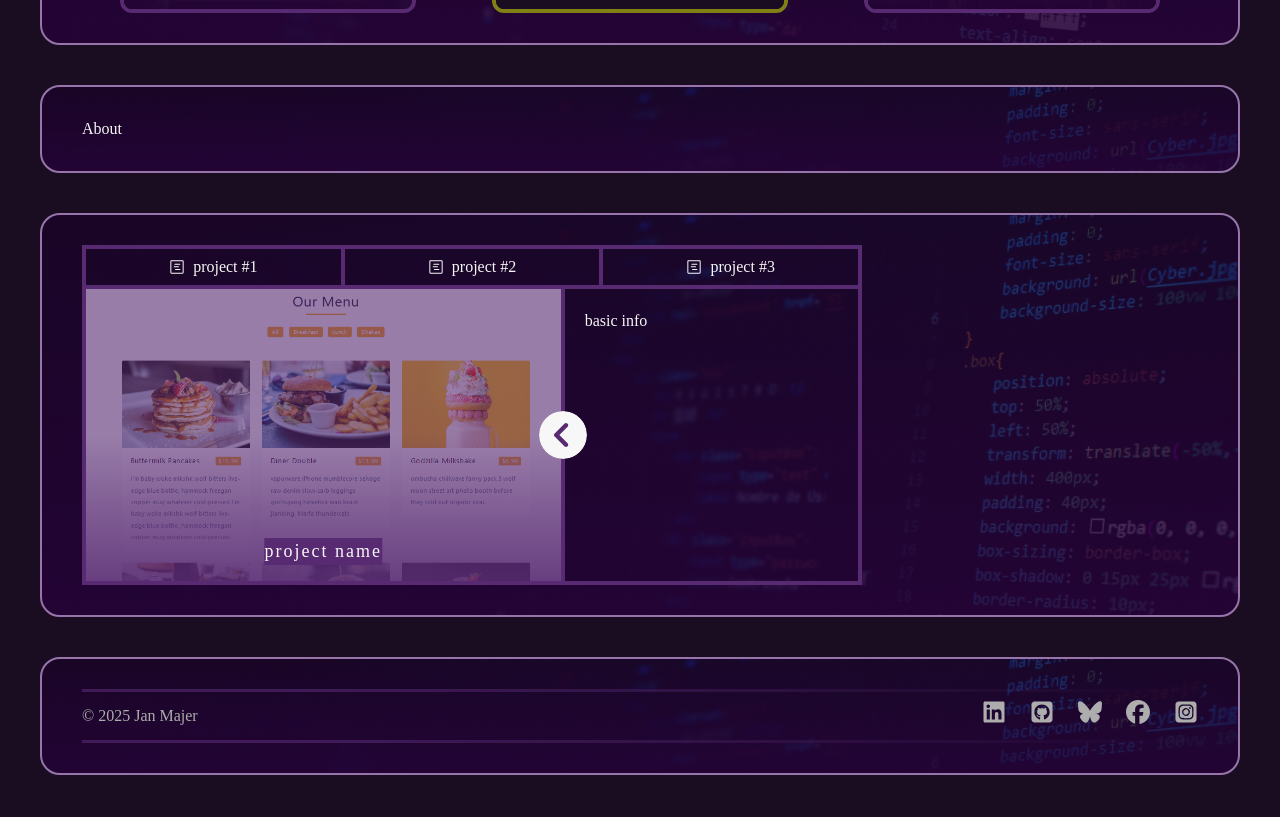
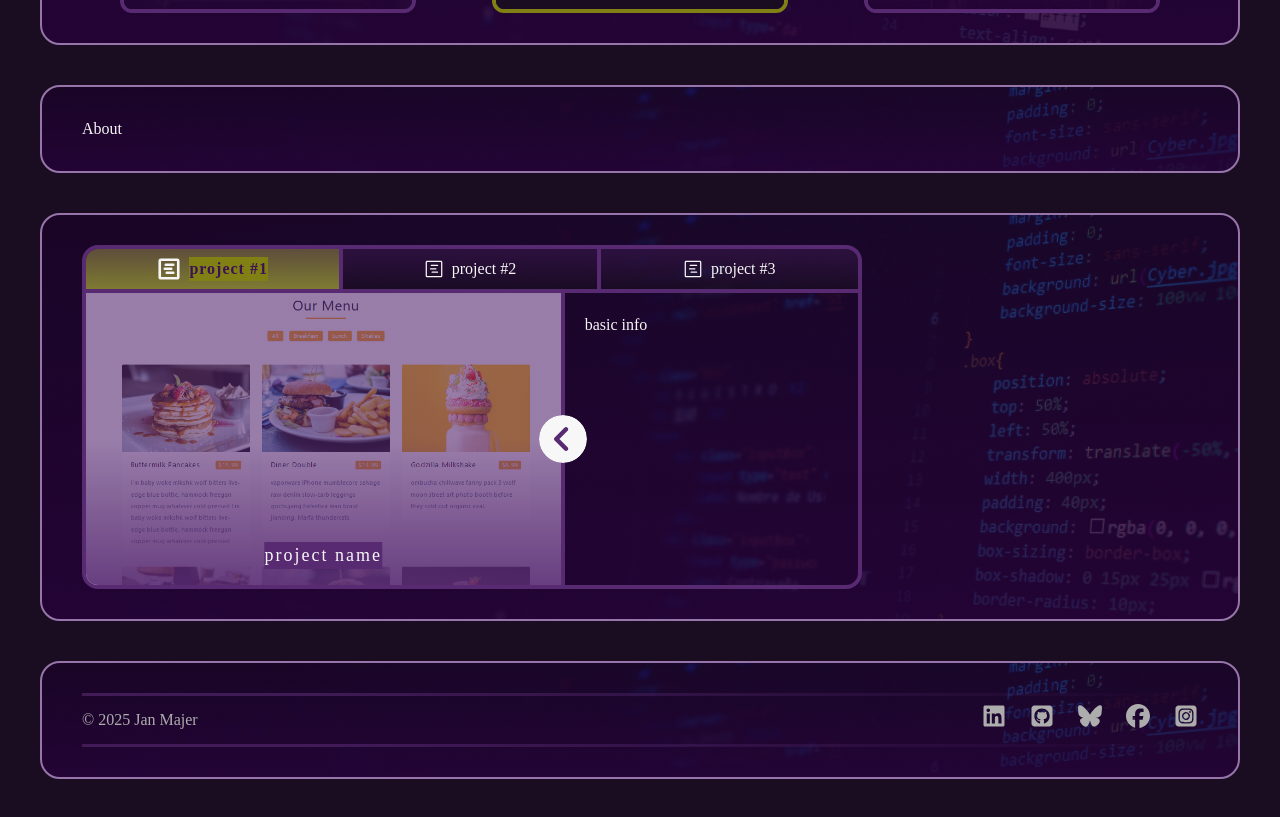
Before and after one commit to JanMajer86/reactHomePage-v2, a React (Vite) app: page / in a window 1280 px wide. Shown: the part 697-1514 px from the top of the page. Built offline with nearby package versions, Linux system fonts and the light colour scheme; a web font is replaced by a local one.

Commit message:
projects card  selection tabs gradient

```diff
--- a/src/assets/wrappers/Projects.js
+++ b/src/assets/wrappers/Projects.js
@@ -3,24 +3,73 @@ import styled from "styled-components";
 const Wrapper = styled.div`
 	.tabs-container {
 		width: var(--card-width);
-		height: 4rem;
+		/* height: 4rem; */
 		display: flex;
 		border: 4px solid var(--color-primary);
+		border-top-left-radius: var(--border-rad);
+		border-top-right-radius: var(--border-rad);
+		overflow: hidden;
 		border-bottom: none;
 	}
 	.tab {
-		flex-grow: 1;
+		position: relative;
+		flex-basis: 33.34%;
+		padding: 0.8rem 0;
 		display: flex;
 		align-items: center;
 		justify-content: center;
+		/* background: var(--color-primary-dark-2); */
+		background: linear-gradient(
+			rgba(var(--color-prim), 0.3),
+			rgba(var(--color-prim-dark-2), 0.7)
+		);
+		transition: all 0.2s ease-out;
+		cursor: pointer;
 	}
-
 	.tab:not(:last-of-type) {
 		border-right: 4px solid var(--color-primary);
 	}
-
+	.tab:first-of-type {
+		/* border-top-left-radius: var(--border-rad); */
+	}
 	.tab svg {
 		margin-right: 0.8rem;
+		font-size: 2rem;
+		transition: all 0.5s ease-out;
+	}
+	.tab:after {
+		content: "";
+		position: absolute;
+		left: 0px;
+		top: 0px;
+		right: 0px;
+		bottom: 0px;
+		background: linear-gradient(
+			rgba(var(--color-second), 0.4),
+			rgba(var(--color-second), 0.7)
+		);
+		opacity: 0;
+		transition: all 0.3s ease-in-out;
+	}
+	.tab-active:after {
+		opacity: 1;
+	}
+	.tab-active {
+		color: var(--color-primary-dark-1);
+		font-weight: 800;
+		letter-spacing: 0.1rem;
+	}
+	.tab-active svg {
+		z-index: 10;
+		font-size: 2.4rem;
+		color: var(--color-grey-light-1);
+
+		stroke-width: 1.1;
+	}
+	.tab-active span {
+		z-index: 10;
+
+		background-color: var(--color-secondary-dark-2);
 	}
 `;
 
--- a/src/assets/wrappers/ProjectsCard.js
+++ b/src/assets/wrappers/ProjectsCard.js
@@ -5,13 +5,15 @@ const Wrapper = styled.div`
 		width: var(--card-width);
 		height: 30rem;
 		border: 4px solid var(--color-primary);
+		border-bottom-left-radius: var(--border-rad);
+		border-bottom-right-radius: var(--border-rad);
 		display: flex;
-		overflow-x: hidden;
+		overflow: hidden;
 	}
 	.card--left {
 		width: 62%;
 		border-right: 4px solid var(--color-primary);
-		overflow: hidden;
+		/* overflow: hidden; */
 		position: relative;
 		display: inline-block;
 		transition: all 0.4s ease-out;
@@ -64,7 +66,7 @@ const Wrapper = styled.div`
 		position: relative;
 		padding: 2rem;
 		flex-grow: 1;
-		/* border: 2px solid yellow; */
+		/* background-color: var(--color-primary-dark-3); */
 	}
 
 	/* CHEVRON ICON */
--- a/src/index.css
+++ b/src/index.css
@@ -21,6 +21,7 @@ html {
 	--color-primary-light-2: #9775aa;
 	--color-prim: 88, 42, 114;
 	--color-prim-dark: 38, 3, 57;
+	--color-prim-dark-2: 26, 13, 34;
 
 	--color-secondary: #aaaa39;
 	--color-second: 170, 170, 57;
@@ -39,6 +40,7 @@ html {
 	--color-black: #000;
 
 	--card-width: 78rem;
+	--border-rad: 1.6rem;
 }
 
 a {
--- a/src/pages/Projects.jsx
+++ b/src/pages/Projects.jsx
@@ -2,23 +2,43 @@ import { projects } from "../data";
 import ProjectsCard from "../components/ProjectsCard";
 import Wrapper from "../assets/wrappers/Projects";
 import { GoProjectRoadmap } from "react-icons/go";
+import { useEffect, useState } from "react";
 
 const Projects = () => {
+	const [activeTab, setActiveTab] = useState(1);
+
+	const handleSetActiveTab = (e) => {
+		const newActive = parseInt(e.currentTarget.dataset.value);
+		setActiveTab(newActive);
+	};
+
 	const project1 = projects[0];
 	return (
 		<Wrapper>
 			<div className="tabs-container">
-				<div className="tab">
+				<div
+					data-value={1}
+					className={`tab ${activeTab === 1 ? "tab-active" : ""}`}
+					onClick={handleSetActiveTab}
+				>
 					<GoProjectRoadmap />
-					project #1
+					<span>project #1</span>
 				</div>
-				<div className="tab tab-active">
+				<div
+					data-value={2}
+					className={`tab ${activeTab === 2 ? "tab-active" : ""}`}
+					onClick={handleSetActiveTab}
+				>
 					<GoProjectRoadmap />
-					project #2
+					<span>project #2</span>
 				</div>
-				<div className="tab">
+				<div
+					data-value={3}
+					className={`tab ${activeTab === 3 ? "tab-active" : ""}`}
+					onClick={handleSetActiveTab}
+				>
 					<GoProjectRoadmap />
-					project #3
+					<span>project #3</span>
 				</div>
 			</div>
 			<ProjectsCard {...project1} />
```
